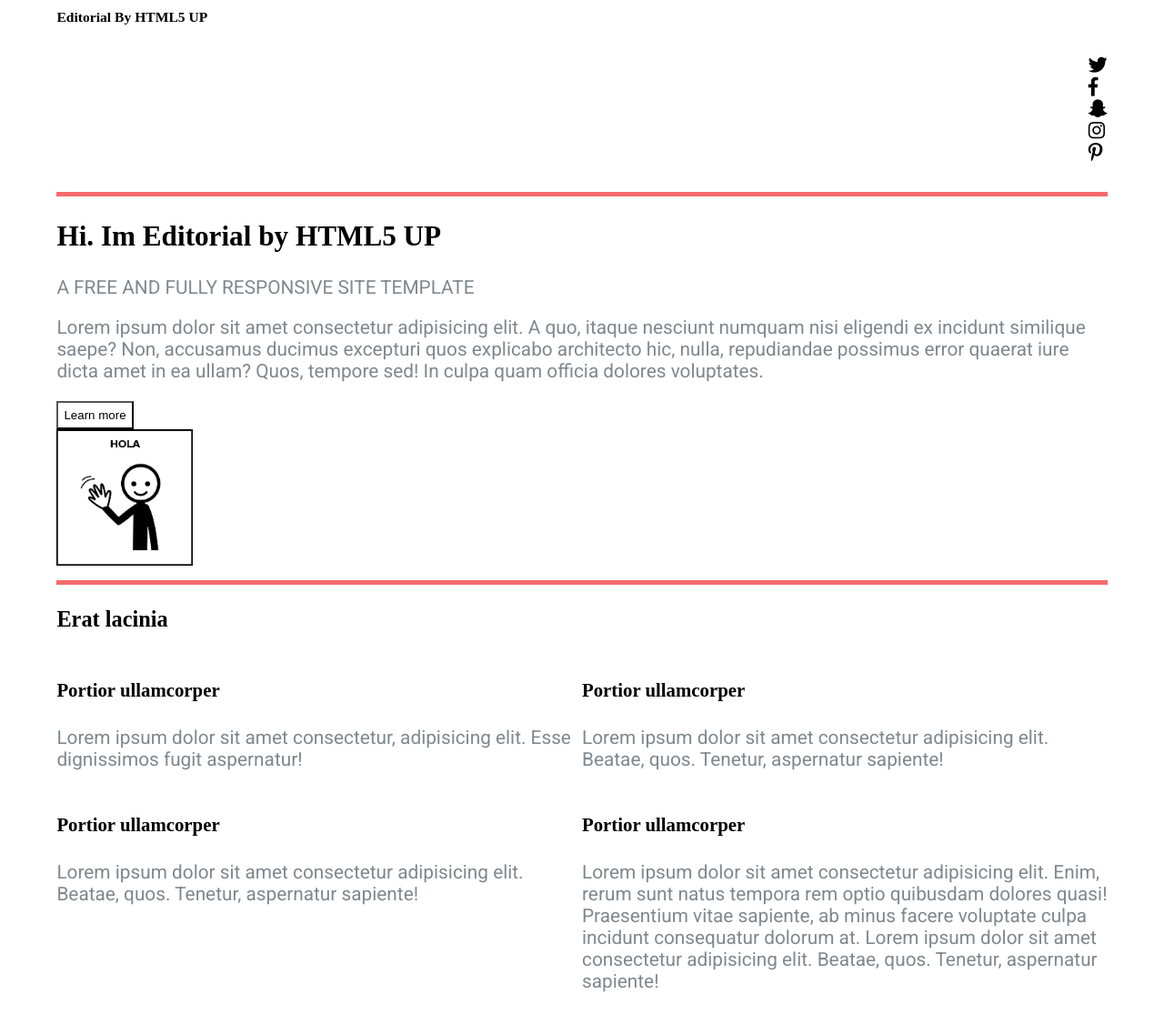
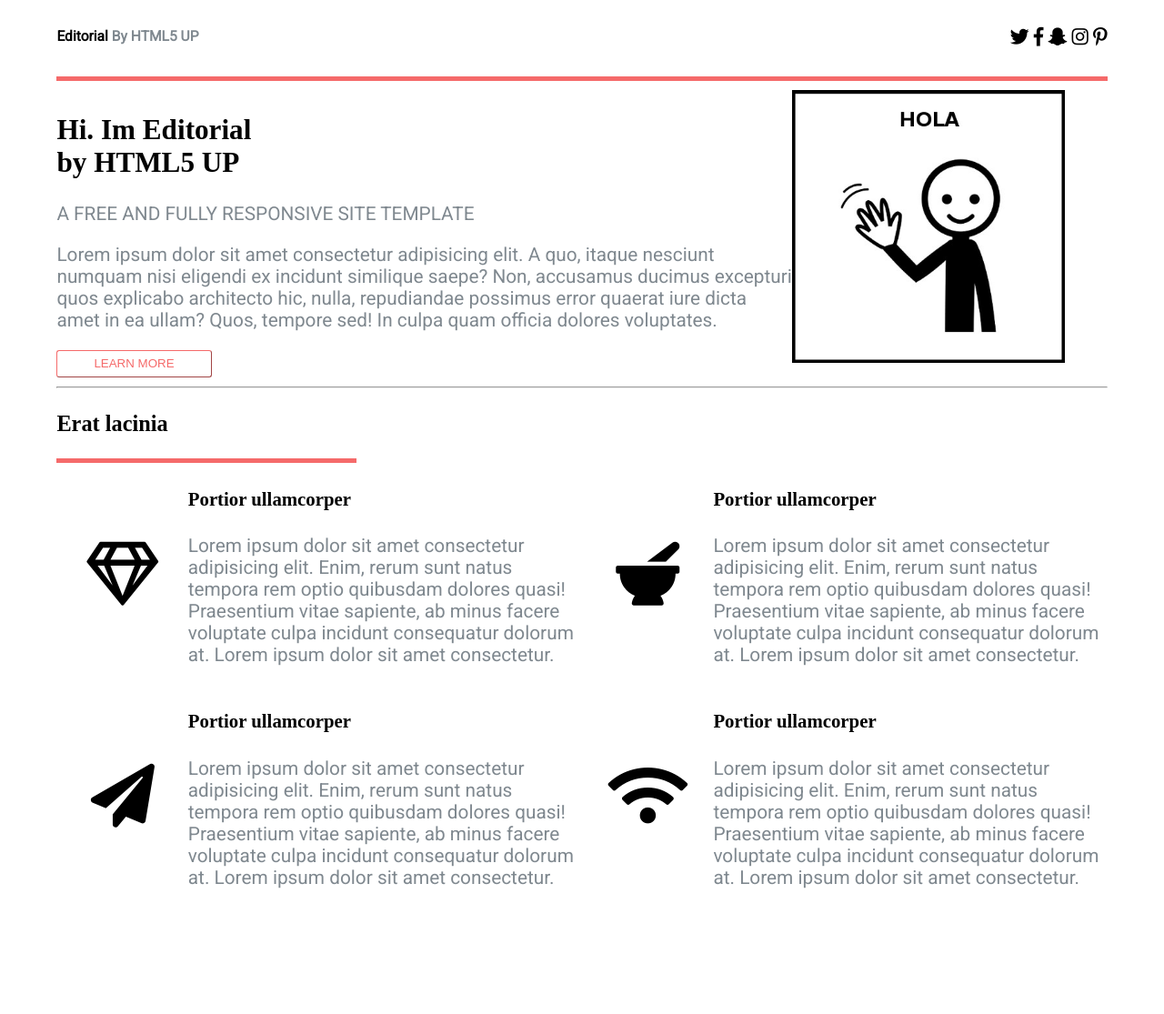
Before and after one commit to AzzarCM/Practica-4, a plain HTML site: page index.html in a window 1280 px wide. Shown: the whole page at 91% size. After the commit the page ends 1005 px from the top, so only its background shows below. Drawn offline with Linux system fonts and the light colour scheme.

Commit message:
finalizacion de la pagina

```diff
--- a/index.html
+++ b/index.html
@@ -16,10 +16,13 @@
 <body>
     <div class="container">
         <header>
-            <h1>
-                <strong>Editorial</strong> By HTML5 UP</h1>
-            <div class="iconos">
-                <nav>
+            <div >
+                <nav class="iconos">
+                  <div class="titulo">
+                    <h1>
+                        Editorial <span>By HTML5 UP</span></h1>
+                  </div>
+                  <div>
                     <ul>
                         <li>
                             <i class="fab fa-twitter"></i>
@@ -35,65 +38,87 @@
                         </li>
                         <li>
                             <i class="fab fa-pinterest-p"></i>
-
-
-
-
                         </li>
                     </ul>
+                  </div>
+
                 </nav>
             </div>
-
             <hr class="hr1">
-
         </header>
         <main>
             <section>
                 <div class="primera">
                     <div class="letra">
                         <h2>
-                            Hi. Im Editorial by HTML5 UP
+                            Hi. Im Editorial <br> by HTML5 UP
                         </h2>
-
                         <p>A FREE AND FULLY RESPONSIVE SITE TEMPLATE</p>
-
-
                         <p>Lorem ipsum dolor sit amet consectetur adipisicing elit. A quo, itaque nesciunt numquam nisi eligendi
                             ex incidunt similique saepe? Non, accusamus ducimus excepturi quos explicabo architecto hic,
                             nulla, repudiandae possimus error quaerat iure dicta amet in ea ullam? Quos, tempore sed! In
                             culpa quam officia dolores voluptates.
                         </p>
-
-
-                        <button>Learn more</button>
-                        <div class="imagen">
-                                <img src="img/hola.jpg" alt="imagen" width="150px">
-                        </div>
+                        <button class="button">LEARN MORE</button>
+                    </div>
+                    <div class="imagen">
+                            <img src="img/hola.jpg" alt="imagen" width="300px">
+                    </div>
                     </div>
             </section>
-            </div>
-            <hr class="hr1">
+
+            <hr>
             <div class="subtitulo2">
                 <h3>Erat lacinia</h3>
+                <div class="linea">
+                  </div>
             </div>
             <div class="twocolumn">
+
                 <div class="uno">
-                    <h4>Portior ullamcorper</h4>
-                    <p>Lorem ipsum dolor sit amet consectetur, adipisicing elit. Esse dignissimos fugit aspernatur!</p>
-                </div>
-                <div class="dos">
-                    <h4>Portior ullamcorper</h4>
-                    <p>Lorem ipsum dolor sit amet consectetur adipisicing elit. Beatae, quos. Tenetur, aspernatur sapiente!</p>
-                </div>
-                <div class="tres">
-                    <h4>Portior ullamcorper</h4>
-                    <p>Lorem ipsum dolor sit amet consectetur adipisicing elit. Beatae, quos. Tenetur, aspernatur sapiente!</p>
-                </div>
-                <div class="cuatro">
+                  <div class="iconofirst">
+                    <i class="far fa-gem"></i>
+                  </div>
+                  <div class="textUno">
                     <h4>Portior ullamcorper</h4>
                     <p>Lorem ipsum dolor sit amet consectetur adipisicing elit. Enim, rerum sunt natus tempora rem optio quibusdam
                         dolores quasi! Praesentium vitae sapiente, ab minus facere voluptate culpa incidunt consequatur dolorum
-                        at. Lorem ipsum dolor sit amet consectetur adipisicing elit. Beatae, quos. Tenetur, aspernatur sapiente!</p>
+                        at. Lorem ipsum dolor sit amet consectetur.</p>
+                  </div>
+                </div>
+
+                <div class="uno">
+                  <div class="iconofirst">
+                    <i class="fas fa-mortar-pestle"></i>
+                  </div>
+                  <div class="textUno">
+                    <h4>Portior ullamcorper</h4>
+                    <p>Lorem ipsum dolor sit amet consectetur adipisicing elit. Enim, rerum sunt natus tempora rem optio quibusdam
+                        dolores quasi! Praesentium vitae sapiente, ab minus facere voluptate culpa incidunt consequatur dolorum
+                        at. Lorem ipsum dolor sit amet consectetur.</p>
+                  </div>
+                </div>
+                <div class="uno">
+                  <div class="iconofirst">
+                    <i class="fas fa-paper-plane"></i>
+                  </div>
+                  <div class="textUno">
+                    <h4>Portior ullamcorper</h4>
+                    <p>Lorem ipsum dolor sit amet consectetur adipisicing elit. Enim, rerum sunt natus tempora rem optio quibusdam
+                        dolores quasi! Praesentium vitae sapiente, ab minus facere voluptate culpa incidunt consequatur dolorum
+                        at. Lorem ipsum dolor sit amet consectetur.</p>
+                  </div>
+                </div>
+                <div class="uno">
+                  <div class="iconofirst">
+                    <i class="fas fa-wifi"></i>
+                  </div>
+                  <div class="textUno">
+                    <h4>Portior ullamcorper</h4>
+                    <p>Lorem ipsum dolor sit amet consectetur adipisicing elit. Enim, rerum sunt natus tempora rem optio quibusdam
+                        dolores quasi! Praesentium vitae sapiente, ab minus facere voluptate culpa incidunt consequatur dolorum
+                        at. Lorem ipsum dolor sit amet consectetur.</p>
+                  </div>
                 </div>
             </div>
         </main>
--- a/style.css
+++ b/style.css
@@ -8,17 +8,21 @@
 ::after {
     box-sizing: inherit;
 
+
 }
-
-
-
 h1{
     font-size: 0.75em;
+    font-family:'Roboto', sans-serif;
+    margin-bottom: 0;
+
+}
+h1 span{
+  color: #7f888f;
 }
 
 .iconos{
     display: flex;
-    justify-content: flex-end;
+    justify-content: space-between;
 
 }
 p{
@@ -30,19 +34,30 @@ ul{
     list-style: none;
 
 }
+ul>li
+{
+  display: inline;
+}
 .hr1{
     background-color: #f56a6a;
     height: 5px;
     border: 0;
 }
 
-button{
+.button{
+  background-color: white;
+  color:  #f56a6a;
+  border-color:  #f56a6a;
+  padding: 0.5em 3em 0.5em 3em;
+  border-radius: 3px;
+  border-width: 1px;
 
-    padding-bottom: 6px;
-    padding-top: 6px;
-    background-color: transparent;
-    border-color: #f56a6a solid;
 }
+.button:hover{
+  background-color:  #f56a6a;
+  color: white;
+}
+
 .twocolumn{
     display: grid;
     grid-template-columns: 50% 50%;
@@ -52,3 +67,33 @@ body{
     margin-left: 3em;
     margin-right: 3em;
 }
+
+
+.titulo{
+  padding: 0.5em 0;
+}
+
+.primera{
+  display: grid;
+  grid-template-columns: 70% 30%;
+
+}
+.linea{
+  height: 5px;
+  width: 330px;
+  background-color: #f56a6a;
+}
+.uno{
+  display: grid;
+  grid-template-columns: 25% 75%;
+}
+
+.iconofirst
+{
+display: flex;
+align-items: center;
+justify-content: center;
+}
+.iconofirst i {
+    font-size: 70px;
+}
```
